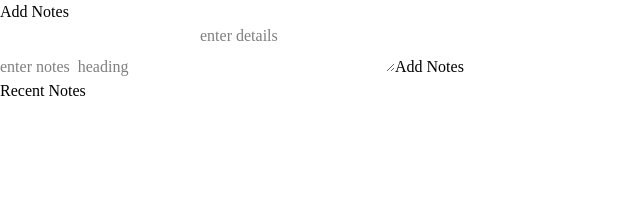
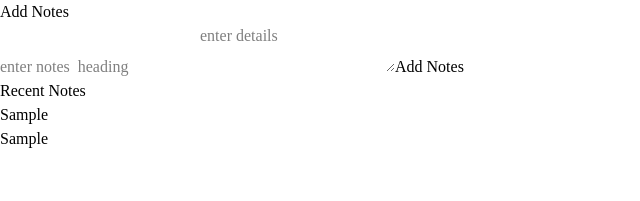
Before and after one commit to anirudh23122/project, a React (Vite) app: page / in a window 1280 px wide. Both pictures are taken after typing "Sample", "Sample" into the empty fields and a click on the button "Add Notes". Shown: the top 201 px of the page, without its empty margins (0-640 px from the left). Built offline with nearby package versions, Linux system fonts and the light colour scheme.

Commit message:
function yes

```diff
--- a/src/App.jsx
+++ b/src/App.jsx
@@ -1,11 +1,18 @@
 import React, { useState } from 'react'
 
 const App = () => {
+
 const[title, setTitle] = useState('')
 const[detail, setDetail] = useState('')
+const[task, setTask] = useState([])
+
 const submitHandler =(e) => {
 e.preventDefault()
-console.log(title, detail);
+const isTask = [...task]
+isTask.push({title,detail})
+setTask(isTask)
+
+
 setTitle('')
 setDetail('')
 }
@@ -17,16 +24,17 @@ setDetail('')
         submitHandler(e)
       }}
       className='flex p-10 lg:w-1/2 gap-4 flex-col items-start '>
-        <h1 className='text-3xl font-bold'>Add Notes</h1>
 
-        <input type="text"
+      <h1 className='text-3xl font-bold'>Add Notes</h1>
+
+      <input type="text"
         placeholder = "enter notes  heading"
         className='px-5 py-2 w-full font-medium border-2 outline-none rounded'
         value={title}
         onChange={(e) =>{
             setTitle(e.target.value)
         }}
-        />
+      />
 
       <textarea
       placeholder='enter details'
@@ -37,19 +45,23 @@ setDetail('')
       }}
       />
 
-      <button className='bg-white text-black font-medium w-full px-5 py-2 outline-none rounded'>Add Notes</button>
+      <button className='bg-white text-black active:scale-90 font-medium w-full px-5 py-2 outline-none rounded'>Add Notes</button>
 
 
       </form>
+
       <div className=' lg:w-1/2 lg:border-l-2 p-10'>
-       <h1 className='text-3xl font-bold'>Recent Notes</h1>
-       <div className='flex flex-wrap gap-5 mt-5 h-full overflow-auto'>
-        <div className="h-50 w-40 rounded-2xl bg-white"></div>
-        <div className="h-50 w-40 rounded-2xl bg-white"></div>
-        <div className="h-50 w-40 rounded-2xl bg-white"></div>
-        <div className="h-50 w-40 rounded-2xl bg-white"></div>
+      <h1 className='text-3xl font-bold'>Recent Notes</h1>
+       <div className='flex flex-wrap items-start justify-start gap-5 mt-5 h-full overflow-auto'>
+        {task.map(function(elem,idx){
+         return <div key={idx} className='relative h-52 w-40 bg-cover rounded-xl text-black py-8 px-4 bg-[url("https://static.vecteezy.com/system/resources/thumbnails/010/793/873/small/a-lined-note-paper-covered-with-transparent-tape-on-a-yellow-background-with-a-white-checkered-pattern-free-png.png")]'>
+          <h3 className='leading-tight text-xl font-bold'>{elem.title}</h3>
+          <p className='leading-snug mt-4 font-medium text-blue-900' >{elem.detail}</p>
+         </div>
 
-        </div>
+        })}
+
+       </div>
       </div>
 
     </div>
```
